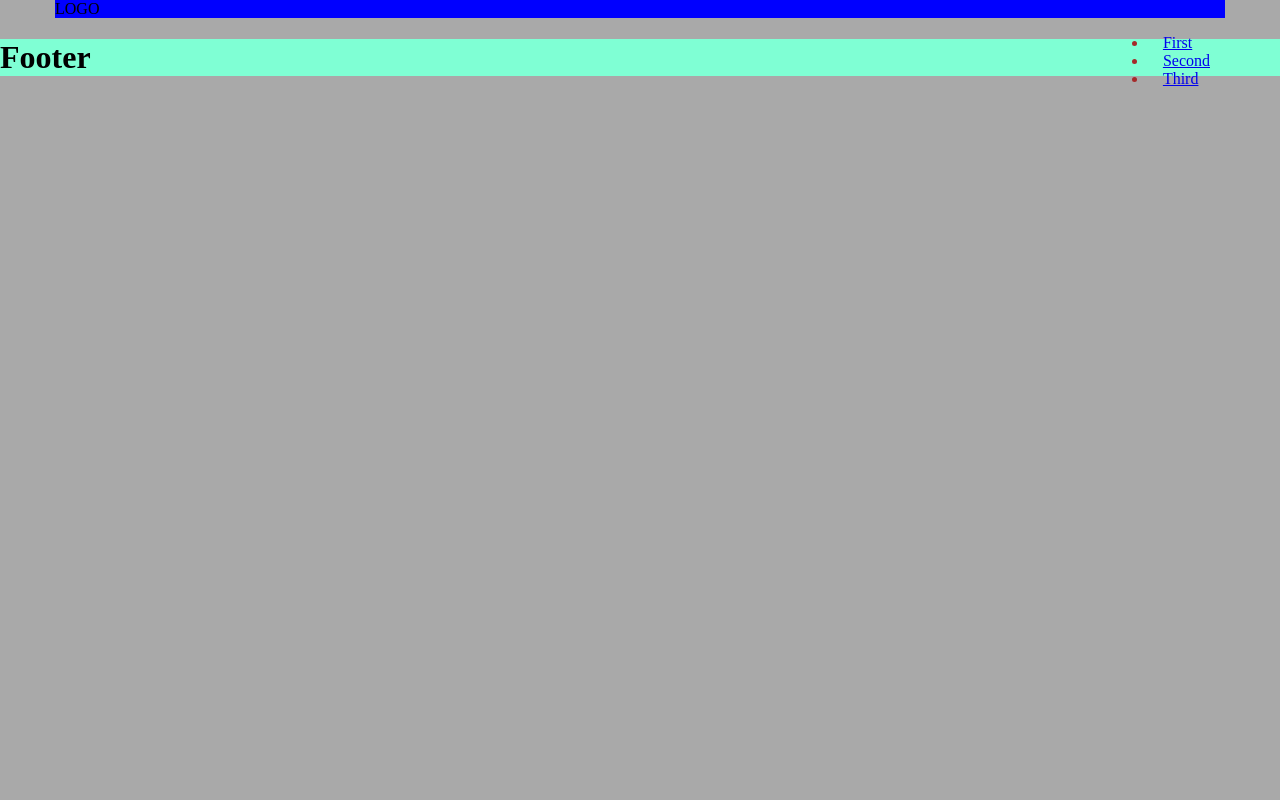
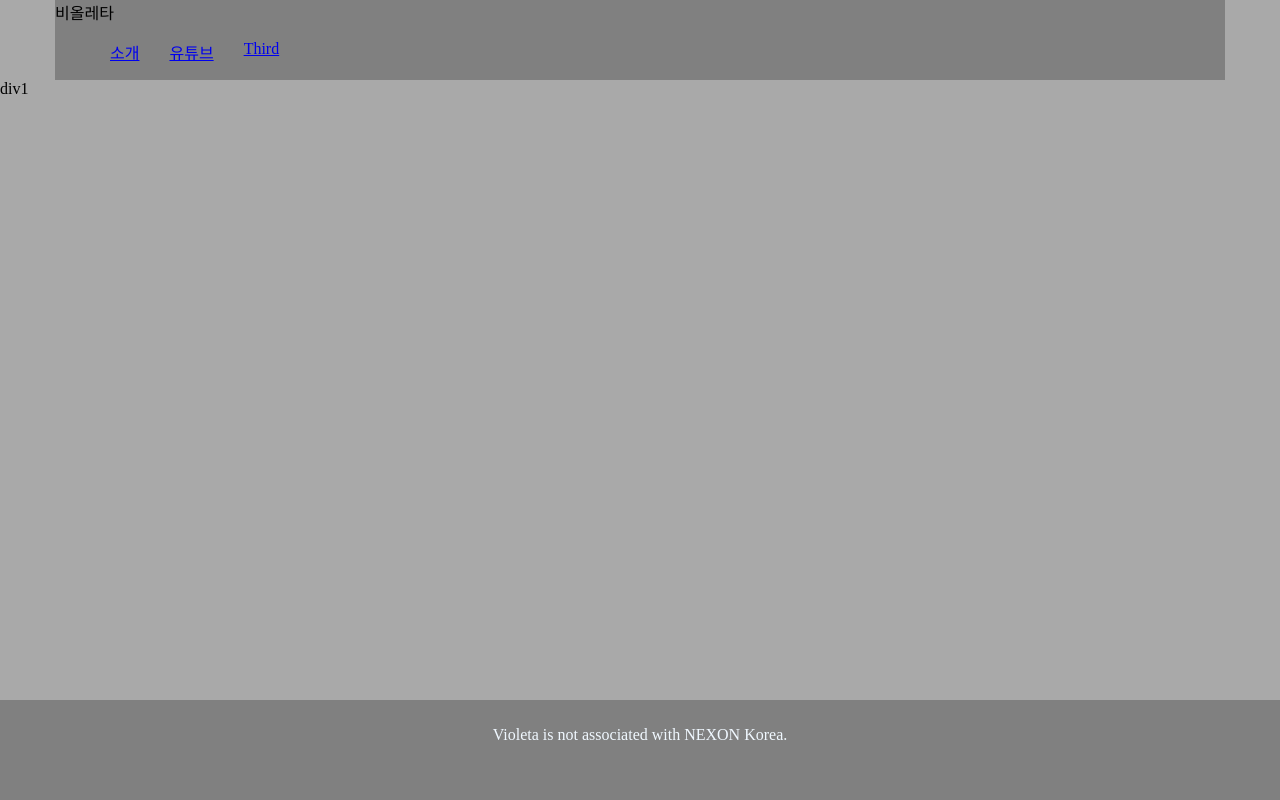
Before and after one commit to memoday/violeta, a plain HTML site: page main.html in a window 1280 px wide. Drawn offline with Linux system fonts and the light colour scheme.

Commit message:
footer추가

```diff
--- a/main.css
+++ b/main.css
@@ -1,26 +1,62 @@
 #bodywrap {margin: 0 auto;}
 
-html, p, body {
+html, body {
     background-color: darkgray;
     margin: auto;
+    height: 100%;
     padding: 0;
 }
 
-.wrapper {
+.header {
     width: 1170px;
+    height: 80px;
     margin: 0 auto;
     padding: 0;
     position: relative;
-    top: 0;
-	background: blue;
+	background: gray;
 }
 
 .menu {
-    color: brown;
-    float: right;
+
+}
+
+.menu ul {
+    list-style: none;
+    padding-left: 0px;
+}
+
+.menu li {
+    float: left;
+    list-style: none;
+    padding-left: 0px;
+
 }
 
 .menu a{
     padding: 0 15px;
     display: block;
 }
+
+footer{
+    background-color: gray;
+    height: 100px;
+    bottom: 0;
+    width: 100%;
+    position: absolute;
+}
+
+.footerText{
+    color: aliceblue;
+    font-size: 22;
+    text-align: center;
+    padding-top: 2%;
+}
+
+#body-wrapper {
+    min-height: 100%;
+    position: relative;
+}
+#body-content {
+    margin-top: 100px;
+    padding-bottom: 99999px;
+}
--- a/main.html
+++ b/main.html
@@ -7,18 +7,27 @@
     <title>재획타이머 - 비올레타</title>
 </head>
 <body>
-    <div class="wrapper">
-        LOGO
+    <div class="header">
+        비올레타
         <nav>
             <ul class="menu">
-                <li><a href="#">First</a></li>
-                <li><a href="#">Second</a></li>
+                <li><a href="#">소개</a></li>
+                <li><a href="#">유튜브</a></li>
                 <li><a href="#">Third</a></li>
             </ul>
         </nav>
 	</div>
+<div class="body-wrapper">
+    <div class="body-content">
+    <div class="div1">
+        div1
+    </div>
+
+
+    <footer class="footer">
+        <div class="footerText">Violeta is not associated with NEXON Korea.</div>
+    </footer>
+</div>
+</div>
 </body>
-<footer>
-    <h1 style="background-color: aquamarine;">Footer</h1>
-</footer>
 </html>
```
